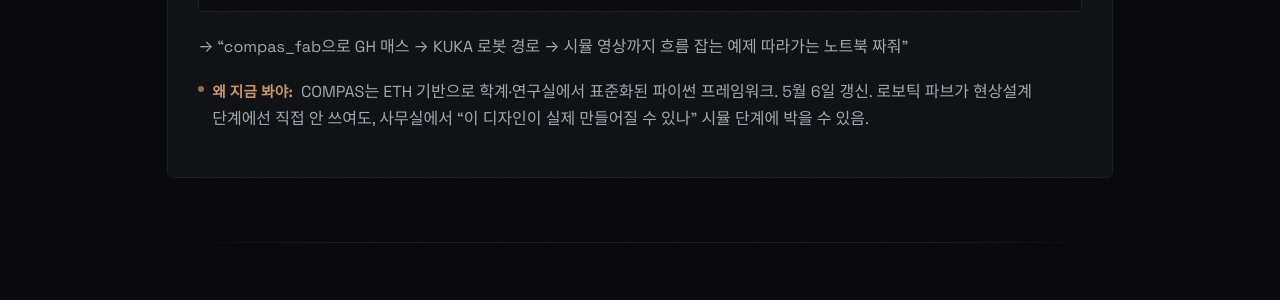
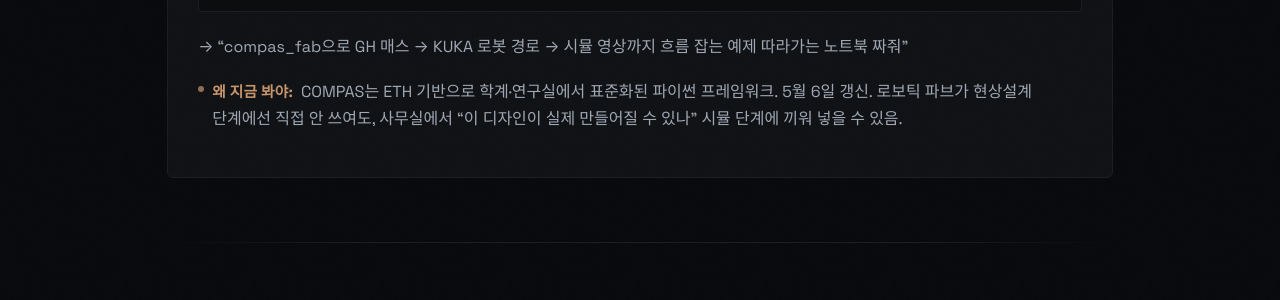
Before and after one commit to ghkch5gh-jpg/ainews-curation, a Jekyll site: the page built from 2026-05-10_일-2.md, in a window 1280 px wide and 900 px high, scrolled down 4659 px. Shown: the part 179-479 px from the top of the window. Built offline with Jekyll 4.4.1, drawn with Linux system fonts in a browser that asks for light colours; some web fonts are replaced.

````diff
--- a/2026-05-10_일-2.md
+++ b/2026-05-10_일-2.md
@@ -120,7 +120,7 @@ git clone https://github.com/compas-dev/compas_fab
 ```
 → "compas_fab으로 GH 매스 → KUKA 로봇 경로 → 시뮬 영상까지 흐름 잡는 예제 따라가는 노트북 짜줘"
 
-**왜 지금 봐야:** COMPAS는 ETH 기반으로 학계·연구실에서 표준화된 파이썬 프레임워크. 5월 6일 갱신. 로보틱 파브가 현상설계 단계에선 직접 안 쓰여도, 사무실에서 "이 디자인이 실제 만들어질 수 있나" 시뮬 단계에 박을 수 있음.
+**왜 지금 봐야:** COMPAS는 ETH 기반으로 학계·연구실에서 표준화된 파이썬 프레임워크. 5월 6일 갱신. 로보틱 파브가 현상설계 단계에선 직접 안 쓰여도, 사무실에서 "이 디자인이 실제 만들어질 수 있나" 시뮬 단계에 끼워 넣을 수 있음.
 
 ---
 
````
Also changed, not shown: 2026-05-10_일.md (+1 -1 lines), CURATION_SPEC.md (+5 -5 lines).
